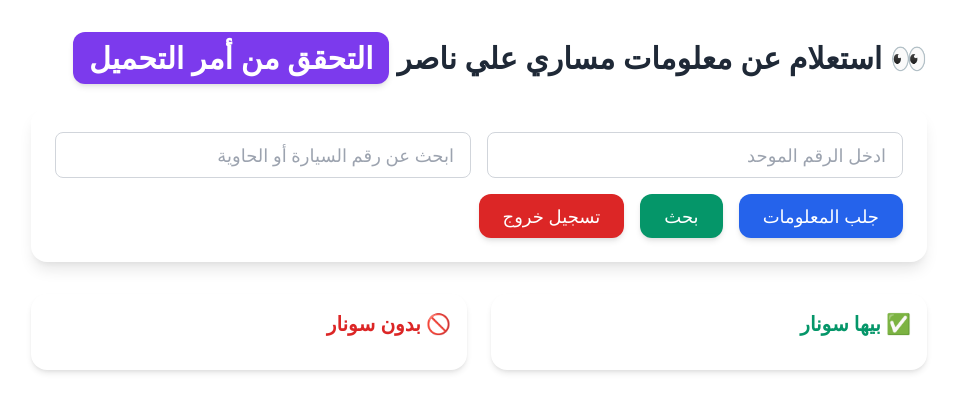
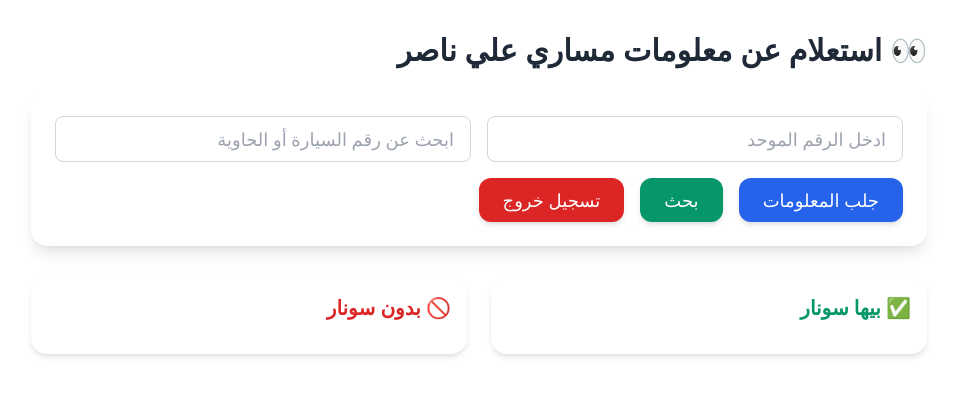
Before and after one commit to uwxzkalilinux/masary10, a plain HTML site: page public/index.html in a window 1280 px wide. Shown: the whole page, without its empty margins (161-1118 px from the left). Drawn offline with nearby package versions, Linux system fonts and the light colour scheme; sample sign-in values are in the browser's storage.

Commit message:
Update index.html

```diff
--- a/public/index.html
+++ b/public/index.html
@@ -12,11 +12,6 @@
   <div class="w-full max-w-4xl mx-auto">
     <div class="flex justify-between items-center w-full mb-6 animate-fade-in">
       <h1 class="text-3xl font-bold text-gray-800">👀 استعلام عن معلومات مساري علي ناصر
-      <a href="check-order.html">
-        <button class="bg-purple-600 hover:bg-purple-700 text-white font-semibold py-2 px-4 rounded-xl shadow-md transition-all duration-300">
-          التحقق من أمر التحميل
-        </button>
-      </a>
     </div>
 
     <div class="w-full bg-white p-6 rounded-2xl shadow-lg animate-fade-in-up">
```
